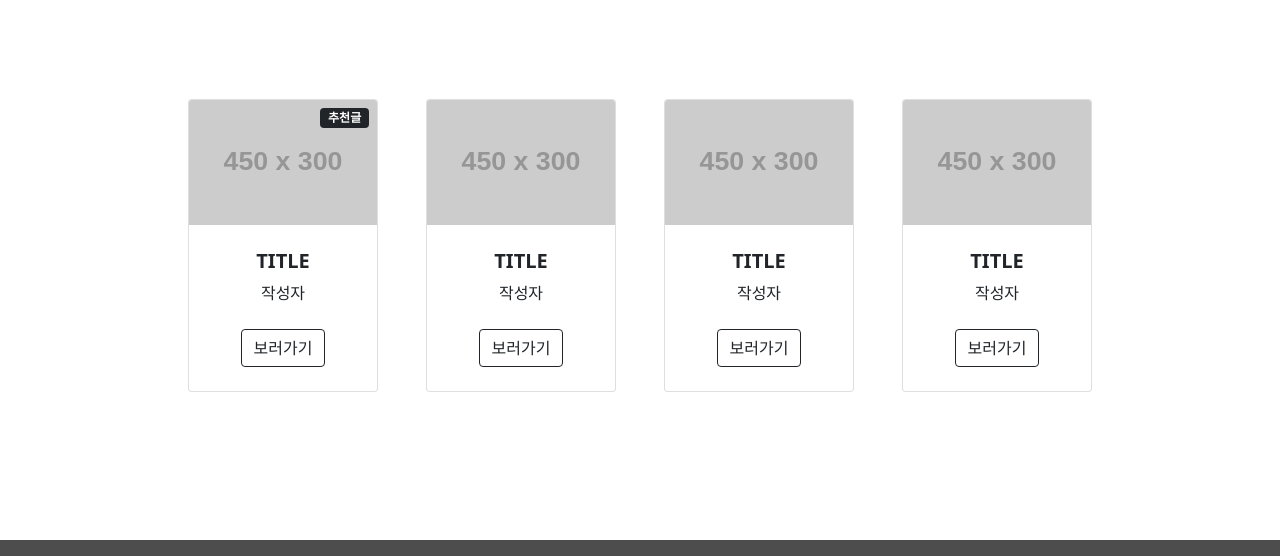
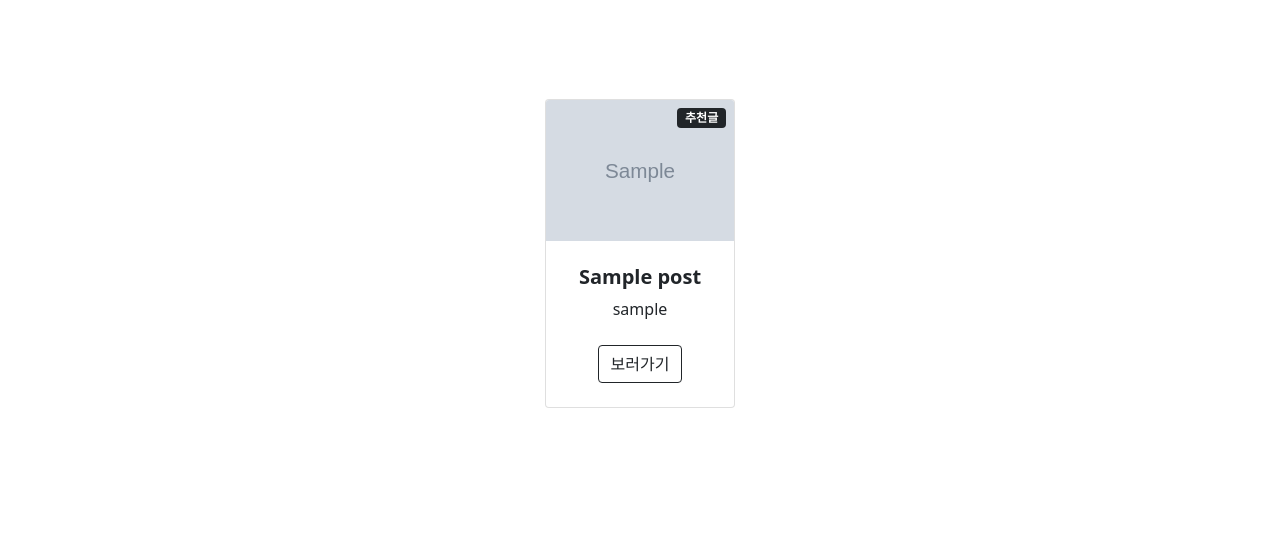
Before and after one commit to geunhye-kim/b2_friend_django, a Django app: page / in a window 1280 px wide. Shown: the part 757-1313 px from the top of the page. Run offline with Django 4.2, Linux system fonts and the light colour scheme; tables that the repository leaves empty hold one stand-in row (values such as "Sample post"); grey boxes marked "Sample" are stand-in pictures; grey boxes labelled with a size stand in for pictures from a placeholder-image service; parts of the project's set-up code (start-up, migrations or seed data) failed here and were passed over; some libraries are stand-ins or nearby versions.

Commit message:
file connect v0.2

```diff
--- a/account/urls.py
+++ b/account/urls.py
@@ -3,9 +3,9 @@
 
 urlpatterns = [
     # path('', views.profile_list, name='profile_list'),
-    path('new/', views.profile_new, name='profile_new'),
+    # path('new/', views.profile_new, name='profile_new'),
     # path('<int:pk>/', views.profile_detail, name='profile_detail'),
     # path('<int:pk>/edit/', views.profile_edit, name='profile_edit'),
-    path('profile/', views.profile_detail, name='profile_detail'),
+    # path('profile/', views.profile_detail, name='profile_detail'),
     path('profile/edit/', views.profile_edit, name='profile_edit'),
 ]
--- a/post/urls.py
+++ b/post/urls.py
@@ -2,11 +2,13 @@
 from . import views
 
 
-
 urlpatterns = [
     path('', views.feed_view, name='feed'),  # 피드 페이지
+    path('', views.feed_seoul_view, name='feed'),  # 피드 페이지
     path('post/create/', views.post_create_view, name='post_create'),  # 글쓰기 페이지
     path('post/<int:id>/', views.post_view, name='post'),  # 게시글 상세 페이지
-    path('post/<int:id>/update/', views.post_update_view, name='post_update'),  # 게시글 수정하기
-    path('post/<int:id>/delete/', views.post_delete_view, name='post_delete'),  # 게시글 삭제하기
+    path('post/<int:id>/update/', views.post_update_view,
+         name='post_update'),  # 게시글 수정하기
+    path('post/<int:id>/delete/', views.post_delete_view,
+         name='post_delete'),  # 게시글 삭제하기
 ]
--- a/post/views.py
+++ b/post/views.py
@@ -8,7 +8,13 @@
 def feed_view(request):
     if request.method == 'GET':
         post_list = Post.objects.all()
-        return render(request, 'post/feed2.html',{post_list:post_list})
+        return render(request, 'post/feed2.html', {'post_list': post_list})
+
+
+def feed_seoul_view(request, ):
+    if request.method == 'GET':
+        post_list = Post.objects.filter(region="서울")
+        return render(request, 'post/feed2.html', {'post_list': post_list})
 
 
 def post_create_view(request):
@@ -18,13 +24,14 @@
     elif request.method == 'POST':
         title = request.POST.get('title', '')
         region = request.POST.get('region', '')
-        image = request.POST.get('image')
+        image = request.FILES.get('image')
         content = request.POST.get('post', '')
 
         if title == '' or region == '지역 선택!':
             return render(request, 'post/create.html', {'error': '제목과 지역은 필수입니다!'})
         else:
-            post = Post.objects.create(title=title, region=region, image=image, post=content, user=request.user)
+            post = Post.objects.create(
+                title=title, region=region, image=image, post=content, user=request.user)
             return redirect('post', post.id)
             # return redirect('feed')
 
@@ -41,15 +48,16 @@
     if request.method == 'GET':
         return render(request, 'post/update.html', {'post': post})
     elif request.method == 'POST':
-        post.title = request.POST.get('title','')
-        post.post = request.POST.get('post','')
-        post.region = request.POST.get('region','')
+        post.title = request.POST.get('title', '')
+        post.post = request.POST.get('post', '')
+        post.region = request.POST.get('region', '')
         if post.title == '' or post.post == '':
             return redirect('post_update', id=post.id)
         else:
             post.save()
             return redirect('feed')
 
+
 @login_required
 def post_delete_view(request, id):
     my_tweet = Post.objects.get(id=id)
--- a/restaurant/urls.py
+++ b/restaurant/urls.py
@@ -25,4 +25,7 @@
     path('', include('account.urls')),
     path('', include('post.urls')),
 ]
-urlpatterns += static(settings.MEDIA_URL, document_root=settings.MEDIA_ROOT)
+
+if settings.DEBUG:
+    urlpatterns += static(settings.MEDIA_URL,
+                          document_root=settings.MEDIA_ROOT)
--- a/templates/base.html
+++ b/templates/base.html
@@ -48,20 +48,19 @@
                         class="navbar-toggler-icon"></span></button>
                 <div class="collapse navbar-collapse" id="navbarSupportedContent">
                     <ul class="navbar-nav me-auto mb-2 mb-lg-0 ms-lg-4">
-                        <li class="nav-item"><a class="nav-link active" aria-current="page" href="/">Home</a></li>
                         <li class="nav-item"><a class="nav-link" href="/post/create/">글쓰기</a></li>
                         <li class="nav-item dropdown">
                             <a class="nav-link dropdown-toggle" id="navbarDropdown" href="#" role="button"
                                 data-bs-toggle="dropdown" aria-expanded="false">지역선택</a>
                             <ul class="dropdown-menu" aria-labelledby="navbarDropdown">
-                                <li><a class="dropdown-item" href="#!">모든 지역</a></li>
-                                <li><a class="dropdown-item" href="#!">서울</a></li>
-                                <li><a class="dropdown-item" href="#!">경기도</a></li>
-                                <li><a class="dropdown-item" href="#!">강원도</a></li>
-                                <li><a class="dropdown-item" href="#!">충청도</a></li>
-                                <li><a class="dropdown-item" href="#!">전라도</a></li>
-                                <li><a class="dropdown-item" href="#!">경상도</a></li>
-                                <li><a class="dropdown-item" href="#!">제주도</a></li>
+                                <li><a class="dropdown-item" href="/">모든 지역</a></li>
+                                <li><a class="dropdown-item" href="/">서울</a></li>
+                                <li><a class="dropdown-item" href="/">경기도</a></li>
+                                <li><a class="dropdown-item" href="/">강원도</a></li>
+                                <li><a class="dropdown-item" href="/">충청도</a></li>
+                                <li><a class="dropdown-item" href="/">전라도</a></li>
+                                <li><a class="dropdown-item" href="/">경상도</a></li>
+                                <li><a class="dropdown-item" href="/">제주도</a></li>
                             </ul>
                         </li>
                     </ul>
@@ -70,9 +69,9 @@
                         {% if not user.is_authenticated %}
                         <ul class="navbar-nav mr-auto">
                             <li class="nav-item active">
-                                <a class="nav-link" href="{% url 'login' %}"> Login <span class="sr-only"></span></a>
+                                <a class="nav-link" href="{% url 'login' %}"> 로그인 <span class="sr-only"></span></a>
                             <li class="nav-item active">
-                                <a class="nav-link" href="{% url 'signup' %}"> Sign Up <span class="sr-only"></span></a>
+                                <a class="nav-link" href="{% url 'signup' %}"> 회원가입 <span class="sr-only"></span></a>
                             </li>
                         </ul>
                         {% else %}
--- a/templates/post/create.html
+++ b/templates/post/create.html
@@ -6,7 +6,7 @@
     <div class="container">
         <div class="wrap">
             <h2 class="title-center"> 게시글 작성 </h2>
-            <form class="form-area" method="post" action="{% url 'post_create' %}">
+            <form class="form-area" enctype="multipart/form-data" method="post" action="{% url 'post_create' %}">
                 {% csrf_token %}
                     <div class="form-group mt-2 mb-2">
                         <label for="username">제목</label>
--- a/templates/post/feed2.html
+++ b/templates/post/feed2.html
@@ -19,6 +19,8 @@
     <div class="mycards">
         <div class="container px-4 px-lg-5 mt-5">
             <div class="row gx-4 gx-lg-5 row-cols-2 row-cols-md-3 row-cols-xl-4 justify-content-center">
+                {% for post in post_list %}
+                    {%if post.region == '서울'%}
                         <div class="col mb-5">
                             <div class="card h-100">
                                 <!-- 추천스티커-->
@@ -26,79 +28,24 @@
                                         추천글
                                     </div>
                                 <!-- 포스트 이미지를 가져오는 곳-->
-                        <img class="card-img-top" src="https://dummyimage.com/450x300/dee2e6/6c757d.jpg" alt="..."/>
+                                <img class="card-img-top" src="{{post.image.url}}" alt="..."/>
                                 <!-- 포스팅 카드가 보여지는 곳-->
                                 <div class="card-body p-4">
                                     <div class="text-center">
                                         <!-- 게시글 title-->
-                                <h5 class="fw-bolder">TITLE</h5>
+                                        <h5 class="fw-bolder">{{post.title}}</h5>
                                         <!-- 게시글 작성자-->
-                                <label for="" class="">작성자</label>
+                                        <label for="" class="">{{post.user}}</label>
                                     </div>
                                 </div>
                                 <!-- 보러가기 버튼-->
                                 <div class="card-footer p-4 pt-0 border-top-0 bg-transparent">
-                            <div class="text-center"><a class="btn btn-outline-dark mt-auto" href="#">보러가기</a></div>
+                                    <div class="text-center"><a class="btn btn-outline-dark mt-auto" href="{% url 'post' id=post.id %}">보러가기</a></div>
                                 </div>
                             </div>
                         </div>
-                <div class="col mb-5">
-                    <div class="card h-100">
-                        <!-- 포스트 이미지를 가져오는 곳-->
-                        <img class="card-img-top" src="https://dummyimage.com/450x300/dee2e6/6c757d.jpg" alt="..."/>
-                        <!-- 포스팅 카드가 보여지는 곳-->
-                        <div class="card-body p-4">
-                            <div class="text-center">
-                                <!-- 게시글 title-->
-                                <h5 class="fw-bolder">TITLE</h5>
-                                <!-- 게시글 작성자-->
-                                <label for="" class="">작성자</label>
-                            </div>
-                        </div>
-                        <!-- 보러가기 버튼-->
-                        <div class="card-footer p-4 pt-0 border-top-0 bg-transparent">
-                            <div class="text-center"><a class="btn btn-outline-dark mt-auto" href="#">보러가기</a></div>
-                        </div>
-                    </div>
-                </div>
-                <div class="col mb-5">
-                    <div class="card h-100">
-                        <!-- 포스트 이미지를 가져오는 곳-->
-                        <img class="card-img-top" src="https://dummyimage.com/450x300/dee2e6/6c757d.jpg" alt="..."/>
-                        <!-- 포스팅 카드가 보여지는 곳-->
-                        <div class="card-body p-4">
-                            <div class="text-center">
-                                <!-- 게시글 title-->
-                                <h5 class="fw-bolder">TITLE</h5>
-                                <!-- 게시글 작성자-->
-                                <label for="" class="">작성자</label>
-                            </div>
-                        </div>
-                        <!-- 보러가기 버튼-->
-                        <div class="card-footer p-4 pt-0 border-top-0 bg-transparent">
-                            <div class="text-center"><a class="btn btn-outline-dark mt-auto" href="#">보러가기</a></div>
-                        </div>
-                    </div>
-                </div>
-                <div class="col mb-5">
-                    <div class="card h-100">
-                        <!-- 포스트 이미지를 가져오는 곳-->
-                        <img class="card-img-top" src="https://dummyimage.com/450x300/dee2e6/6c757d.jpg" alt="..."/>
-                        <!-- 포스팅 카드가 보여지는 곳-->
-                        <div class="card-body p-4">
-                            <div class="text-center">
-                                <!-- 게시글 title-->
-                                <h5 class="fw-bolder">TITLE</h5>
-                                <!-- 게시글 작성자-->
-                                <label for="" class="">작성자</label>
-                            </div>
-                        </div>
-                        <!-- 보러가기 버튼-->
-                        <div class="card-footer p-4 pt-0 border-top-0 bg-transparent">
-                            <div class="text-center"><a class="btn btn-outline-dark mt-auto" href="#">보러가기</a></div>
-                        </div>
-                    </div>
-                </div>
+                    {%endif%}
+                {% endfor %}
             </div>
         </div>
     </div>
```
Also changed, not shown: templates/post/detail.html (+12 -8 lines), account/migrations/0001_initial.py, post/migrations/0001_initial.py, post/migrations/0002_initial.py (added), user/migrations/0001_initial.py. Lines whose indentation alone changed are shown as unchanged.
